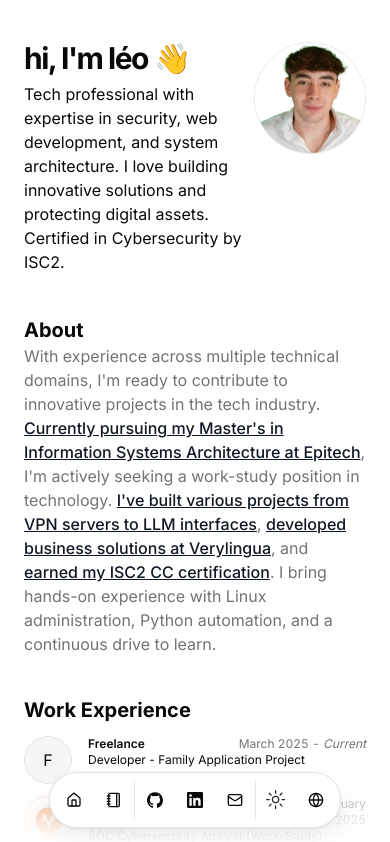
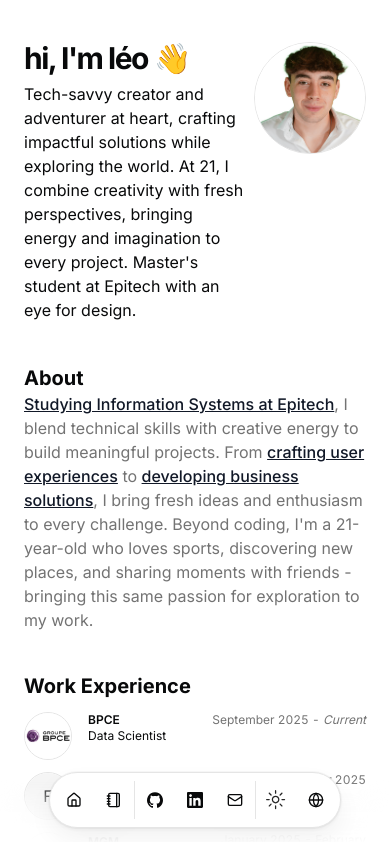
Before and after one commit to leo-mathurin/portfolio, a Next.js app: page / in a window 390 px wide. Shown: the top 842 px of the page. Built offline with nearby package versions, Linux system fonts and the light colour scheme.

Commit message:
Updated resume data: revised personal descriptions in English and French to reflect a more creative and adventurous profile. Added a new Data Scientist position at BPCE, detailing responsibilities in AI and data analysis. Adjusted freelance experience end date and removed phone number for privacy.

```diff
--- a/src/data/resume.tsx
+++ b/src/data/resume.tsx
@@ -1,9 +1,4 @@
 import { Icons } from "@/components/icons";
-
-type LocalizedText = {
-  en: string;
-  fr: string;
-};
 
 export const DATA = {
   name: "Léo Mathurin",
@@ -12,12 +7,12 @@ export const DATA = {
   location: "Lyon, FR",
   locationLink: "https://www.google.com/maps/place/lyon",
   description: {
-    en: "Tech professional with expertise in security, web development, and system architecture. I love building innovative solutions and protecting digital assets. Certified in Cybersecurity by ISC2.",
-    fr: "Professionnel de la tech avec une expertise en sécurité, développement web et architecture système. J'aime concevoir des solutions innovantes et protéger les actifs numériques. Certifié ISC2 CC."
+    en: "Tech-savvy creator and adventurer at heart, crafting impactful solutions while exploring the world. At 21, I combine creativity with fresh perspectives, bringing energy and imagination to every project. Master's student at Epitech with an eye for design.",
+    fr: "Créateur passionné de tech et aventurier dans l'âme, je développe des solutions créatives tout en explorant le monde. À 21 ans, j'allie imagination et perspectives nouvelles, apportant énergie et dynamisme à chaque projet. Étudiant en Master à Epitech."
   },
   summary: {
-    en: "With experience across multiple technical domains, I'm ready to contribute to innovative projects in the tech industry. [Currently pursuing my Master's in Information Systems Architecture at Epitech](/#education), I'm actively seeking a work-study position in technology. [I've built various projects from VPN servers to LLM interfaces](/#projects), [developed business solutions at Verylingua](/#work), and [earned my ISC2 CC certification](/#education). I bring hands-on experience with Linux administration, Python automation, and a continuous drive to learn.",
-    fr: "Avec une expérience dans plusieurs domaines techniques, je suis prêt à contribuer à des projets innovants dans l'industrie tech. [Actuellement en Master Architecture des Systèmes d'Information à Epitech](/#education), je suis à la recherche d'une alternance dans le domaine de la technologie. [J'ai travaillé sur divers projets, allant de la mise en place de serveurs VPN à la création d'interfaces LLM](/#projects), [en passant par le développement de solutions commerciales chez Verylingua](/#work). Mon expérience couvre l'administration Linux, l'automatisation en Python et une curiosité constante pour les nouvelles technologies. Toujours prêt à apprendre et à innover, je suis motivé à relever de nouveaux défis techniques."
+    en: "[Studying Information Systems at Epitech](/#education), I blend technical skills with creative energy to build meaningful projects. From [crafting user experiences](/#projects) to [developing business solutions](/#work), I bring fresh ideas and enthusiasm to every challenge. Beyond coding, I'm a 21-year-old who loves sports, discovering new places, and sharing moments with friends - bringing this same passion for exploration to my work.",
+    fr: "[Étudiant en Systèmes d'Information à Epitech](/#education), je mêle compétences techniques et énergie créative pour construire des projets qui ont du sens. De la [création d'expériences utilisateur](/#projects) au [développement de solutions business](/#work), j'apporte des idées nouvelles et de l'enthousiasme à chaque défi. Au-delà du code, j'ai 21 ans et j'aime le sport, découvrir de nouveaux endroits et partager des moments entre amis - apportant cette même passion pour l'exploration à mon travail."
   },
   avatarUrl: "/me1.png",
   skills: [
@@ -38,7 +33,7 @@ export const DATA = {
   ],
   contact: {
     email: "leo.mathurin@epitech.eu",
-    tel: "+33 6 13 87 78 73",
+    tel: "",
     social: {
       GitHub: {
         name: "GitHub",
@@ -63,6 +58,23 @@ export const DATA = {
 
   work: [
     {
+      company: "BPCE",
+      href: "",
+      badges: [],
+      location: "Paris, FR",
+      title: {
+        en: "Data Scientist",
+        fr: "Data Scientist"
+      },
+      logoUrl: "/bpce.jpg",
+      start: "September 2025",
+      end: "Current",
+      description: {
+        en: "Data scientist role focusing on audit processes, artificial intelligence implementations, and data analysis. Working on AI-driven solutions for financial data processing and developing automated audit tools to enhance operational efficiency.",
+        fr: "Poste de data scientist axé sur les processus d'audit, l'implémentation d'intelligence artificielle et l'analyse de données. Travail sur des solutions IA pour le traitement de données financières et développement d'outils d'audit automatisés pour améliorer l'efficacité opérationnelle."
+      },
+    },
+    {
       company: "Freelance",
       href: "",
       badges: [],
@@ -73,7 +85,7 @@ export const DATA = {
       },
       logoUrl: "",
       start: "March 2025",
-      end: "Current",
+      end: "September 2025",
       description: {
         en: "Deployed multi-environment cloud infrastructure. Automated scraping for event detection. Developed web interfaces and React applications. Building an innovative application for parents to discover, organize and participate in activities for their children, featuring a mobile app, professional dashboard for event organizers, and showcase website.",
         fr: "Déploiement d'infrastructure cloud multi-environnements. Automatisation du scraping pour la détection d'événements. Développement d'interfaces Web et Application en React. Développement d'une application innovante dédiée aux parents pour découvrir, organiser et participer à des activités adaptées à leurs enfants, comprenant une application mobile, un espace professionnel pour les organisateurs, et un site vitrine."
```
Also changed, not shown: public/bpce.jpg (added).
